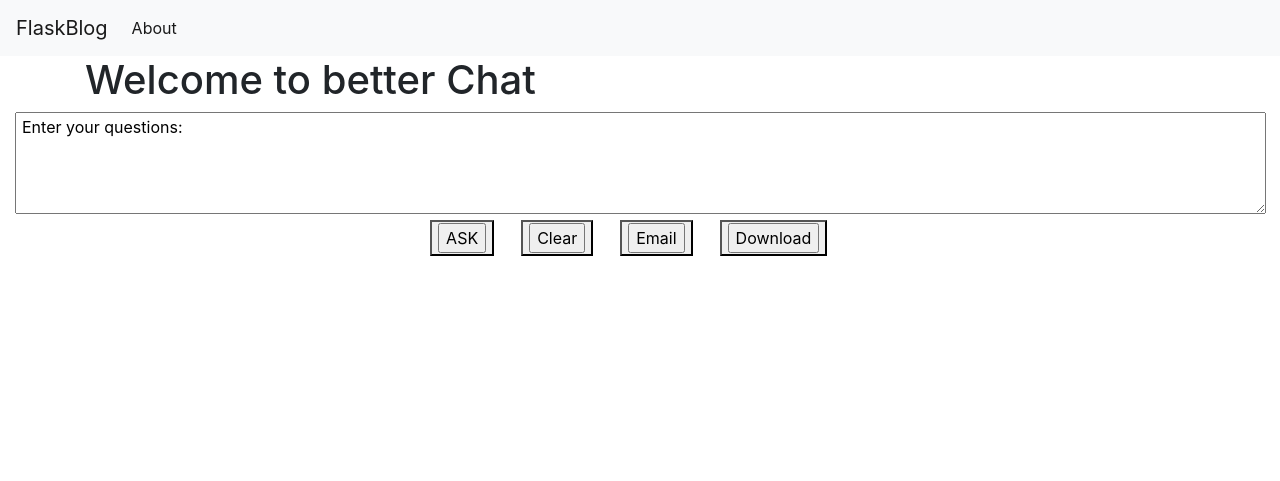
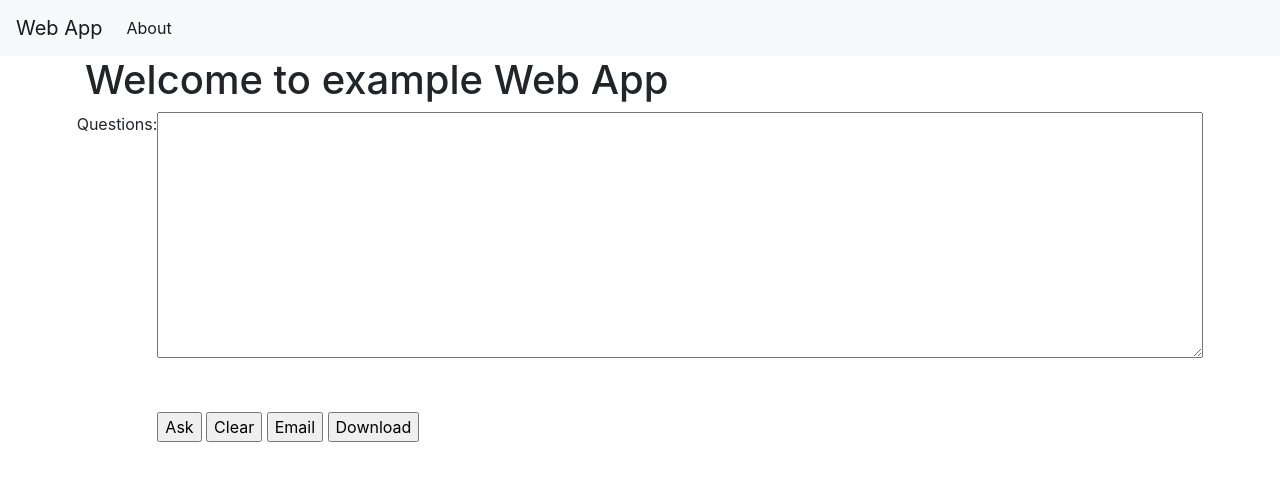
Before and after one commit to bartoszkawa90/Chat, a Flask app: page / in a window 1280 px wide. Shown: the top 481 px of the page. Run offline with Flask 3, Linux system fonts and the light colour scheme; some libraries are stand-ins or nearby versions.

Commit message:
Flask works fine

```diff
--- a/templates/base.html
+++ b/templates/base.html
@@ -12,7 +12,7 @@
   </head>
   <body>
     <nav class="navbar navbar-expand-md navbar-light bg-light">
-        <a class="navbar-brand" href="{{ url_for('index')}}">FlaskBlog</a>
+        <a class="navbar-brand" href="{{ url_for('index')}}">Web App</a>
         <button class="navbar-toggler" type="button" data-toggle="collapse" data-target="#navbarNav" aria-controls="navbarNav" aria-expanded="false" aria-label="Toggle navigation">
             <span class="navbar-toggler-icon"></span>
         </button>
--- a/templates/index.html
+++ b/templates/index.html
@@ -1,30 +1,52 @@
 {% extends 'base.html' %}
 
 {% block content %}
-    <h1>{% block title %} Welcome to better Chat {% endblock %}</h1>
-
-
-
-
+    <h1>{% block title %} Welcome to example Web App {% endblock %}</h1>
 
 
     <div class="form-center">
-        <form action="/action_page.php">
-            <textarea rows="4" cols="120"> Enter your questions:  </textarea>
-            <br>
-            <div class="formbox" style="text-align: center">
-                <button><input type="submit" value="ASK"></button>&nbsp;&nbsp;&nbsp;&nbsp;&nbsp;
-                <button><input type="submit" value="Clear"></button>&nbsp;&nbsp;&nbsp;&nbsp;&nbsp;
-                <button><input type="submit" value="Email"></button>&nbsp;&nbsp;&nbsp;&nbsp;&nbsp;
-                <button><input type="submit" value="Download"></button>&nbsp;&nbsp;&nbsp;&nbsp;&nbsp;
-            </div>
+        <label for="comments">Questions: </label>
+        <form action="/" method="post">
+            <textarea id="comments" name="comments" rows="10" cols="100" placeholder="Enter your comments here">
+                {{SAMPLE_DATA}}
+            </textarea>
+            <br><br><br>
+            <input type="submit" value="Ask" name="ask">
+            <input type="submit" value="Clear" name="clear">
+            <input type="submit" value="Email" name="email">
+            <input type="submit" value="Download" name="download">
         </form>
     </div>
+
 
     <style>
         .form-center {
             display: flex;
             justify-content: center;
+        .form-center {
+            text-align: center;
+        }
+        .button-group {
+            display: flex;
+            justify-content: center;
+            gap: 10px; /* Adjust the space between buttons */
+        }
+        .button-group form {
+            display: inline; /* Prevent forms from stacking vertically */
+        }
+        input[type="text"] {
+            font-size: 16px; /* Larger text inside the input */
+            width: 800px; /* Wider input field */
+            height: 300px; /* Taller input field */
+            padding: 5px; /* Optional: Add some padding inside the input field */
+            margin-top: 20px;
+        }
+        body, html {
+            height: 100%;
+            margin: 0;
+            display: flex;
+            justify-content: center;
+            align-items: center;
         }
     </style>
 
--- a/webapp.py
+++ b/webapp.py
@@ -1,12 +1,30 @@
-from flask import Flask, render_template
+from flask import Flask, render_template, request
 from templates import *
 
 app = Flask(__name__)
 
 
-@app.route('/')
+# example submit
+@app.route('/submit_form', methods=['GET', 'POST'])
+def submit():
+    if request.method == "POST":
+        value = ''
+        data = request.form['ask']
+        print("--- Received POST ---")
+        print(data)
+        sample = 'aaa'
+        return render_template("index.html", SAMPLE_DATA=sample)
+
+
+@app.route('/', methods=['GET', 'POST'])
 def index():
-    return render_template("index.html")
+    sample = ''
+    if request.method == "POST":
+        print("--- Received POST ---")
+        data = request.form['ask']
+        print(data)
+        sample = data
+    return render_template("index.html", SAMPLE_DATA=sample)
 
 
 if __name__ == "__main__":
```
Also changed, not shown: 1 other file.
